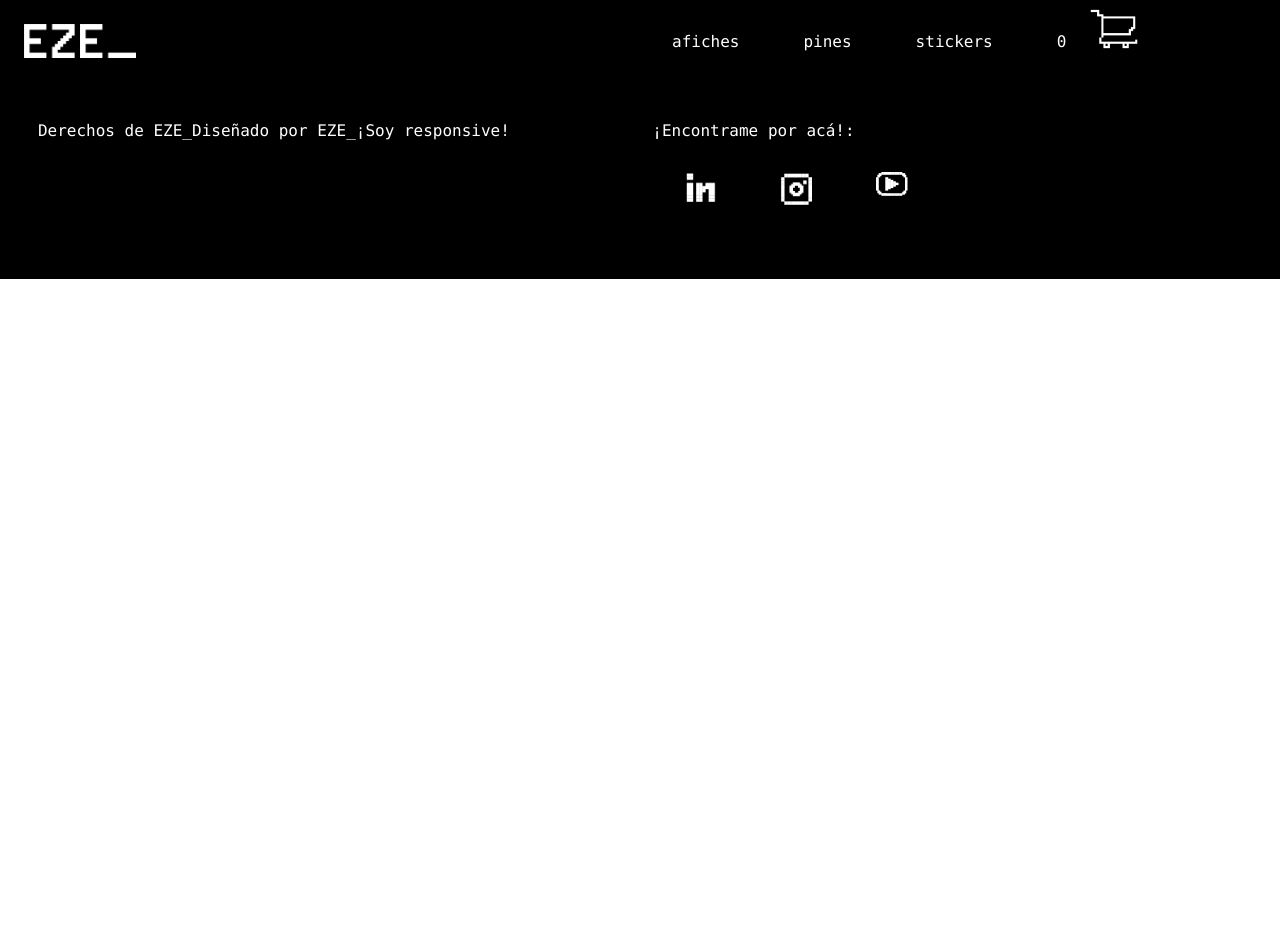
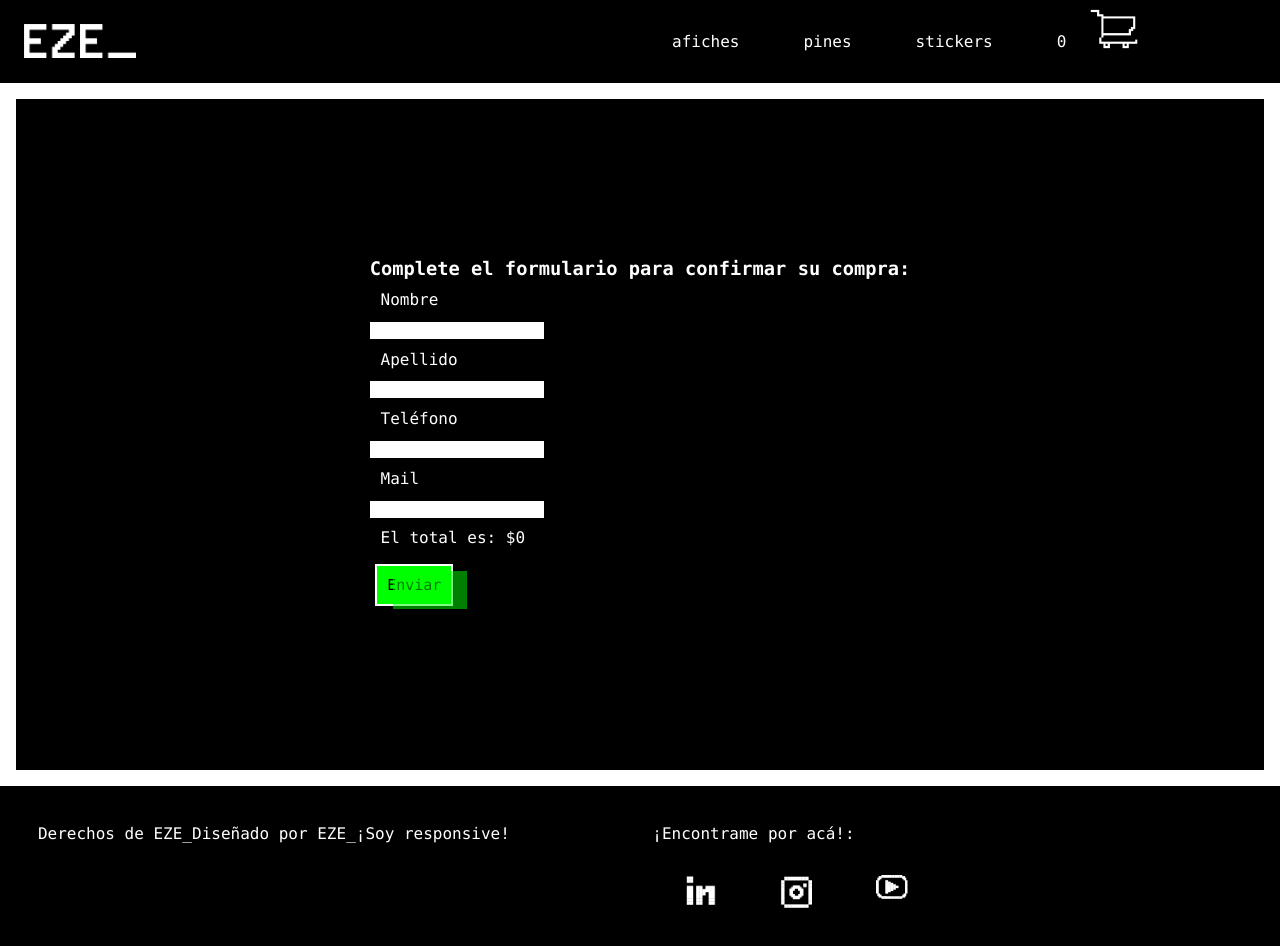
Before and after one commit to EZEweb/tienda-rico, a React (Create React App) app: page /confirmarcompra in a window 1280 px wide. Shown: the top 946 px of the page. Before the commit the page ends 800 px from the top, so only its background shows below. Built offline with nearby package versions, Linux system fonts and the light colour scheme.

Commit message:
firebase 2

```diff
--- a/src/App.css
+++ b/src/App.css
@@ -32,7 +32,7 @@ div img{
   background: black;
   display: grid;
   height: auto;
-  grid-template-columns: 30%;
+  grid-template-columns: 50%;
   gap: 50%;
   margin:1em;
   padding: 10% 0 10% 0;
@@ -41,6 +41,9 @@ div img{
   justify-content: center;
 }
 
+.formulario{
+  padding: 5% 0 5% 0;
+}
 .formulario label{
   text-align: left;
   display: flex;
@@ -52,6 +55,10 @@ div img{
   text-align: left;
   display: flex;
   padding: 2%;
+}
+
+.formulario input{
+  color:black;
 }
 
 div ul {
--- a/src/App.js
+++ b/src/App.js
@@ -8,6 +8,7 @@ import ItemListContainer from './components/ItemListContainer';
 import CartContextProvider from './components/CartContext';
 import Cart from './components/Cart';
 import Categoria from './components/Categoria';
+import ConfirmarCompra from './components/ConfirmarCompra';
 
 function App() {
     return (
@@ -20,7 +21,7 @@ function App() {
                 <Route path="/item/:id" element={<ItemDetailContainer/>}/>
                 <Route path="/Home" element={<Home/>}/>
                 <Route path="/cart" element={<Cart/>}/>
-
+                <Route path="/confirmarcompra" element={<ConfirmarCompra/>}/>
             </Routes>
         <MiFooter/>
         </CartContextProvider>{/* acá le asigno el super poder del context a los hijes de cartContext */}
--- /dev/null
+++ b/src/components/ConfirmarCompra.js
@@ -0,0 +1,65 @@
+import React from "react"
+import { useContext, useState } from "react"
+import { getFirestore, addDoc, collection } from "firebase/firestore"
+import { useNavigate } from "react-router-dom"
+import { CartContext } from "./CartContext"
+
+const ConfirmarCompra = () => {
+
+    let {itemsCart, clear, preciototal} = useContext(CartContext)
+    let navigate = useNavigate()
+    let basededatos = getFirestore()
+
+    let [envio, setEnvio] = useState(false)
+    let [nombre, setNombre] = useState("")
+    let [apellido, setApellido] = useState("")
+    let [tel, setTel] = useState("")
+    let [mail, setMail] = useState("")
+
+    let enviarOrden = (nombre, apellido, tel, mail) =>{
+        let date = new Date()
+        let orden = {
+            buyer: {nombre: nombre, apellido: apellido, tel: tel, mail: mail},
+            items: [{...itemsCart}],
+            date: date
+        }
+        let coleccion = collection(basededatos, "ordenes")
+        let ordenesListado = (coleccion)
+        addDoc(ordenesListado, orden)
+        .then(() => {
+            setTimeout(()=>{
+                clear();
+                navigate('/Home')
+            }, 2000)
+        })
+        .catch((err) => console.log(err))
+    }
+
+    let handleSubmit = (e) =>{
+        e.preventDefault();
+        enviarOrden(nombre, apellido, tel, mail);
+    }
+
+    return (
+        <div className="containerFormulario">
+            <form className="formulario" onSubmit={handleSubmit}>
+                <h3>Complete el formulario para confirmar su compra:</h3>
+                <p>Nombre</p>
+                <input onChange={(e) => setNombre(e.target.value)} value={nombre} type="text" id="nombre" name="nombre"/>
+                <p>Apellido</p>
+                <input onChange={(e) => setApellido(e.target.value)} value={apellido} type="text" id="apellido" name="apellido"/>
+                <p>Teléfono</p>
+                <input onChange={(e) => setTel(e.target.value)} value={tel} type="tel" id="telefono" name="telefono"/>
+                <p>Mail</p>
+                <input onChange={(e) => setMail(e.target.value)} value={mail} type="mail" id="telefono" name="mail"/>
+                <p>El total es: ${preciototal}</p>
+                <div>
+                    <button type='submit' onClick={()=>setEnvio(true)}> Enviar</button>
+                    {envio && <p>Gracias por tu compra :)</p>}
+                </div>
+            </form>
+        </div>
+    )
+}
+
+export default ConfirmarCompra
```
